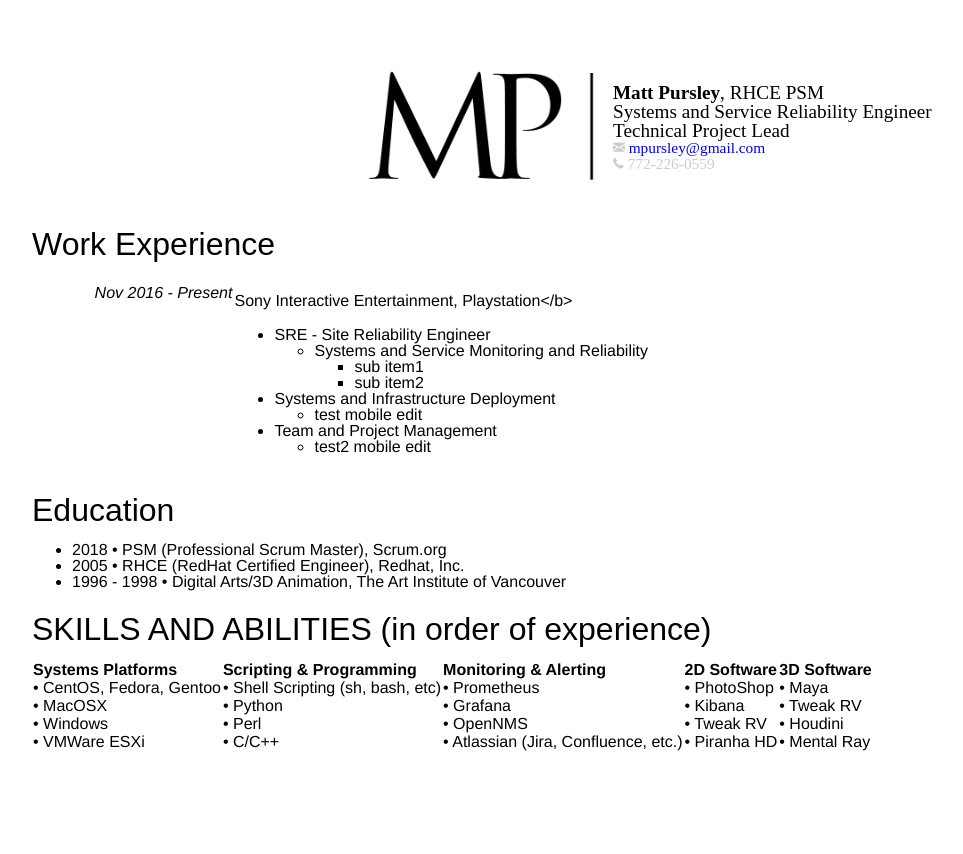
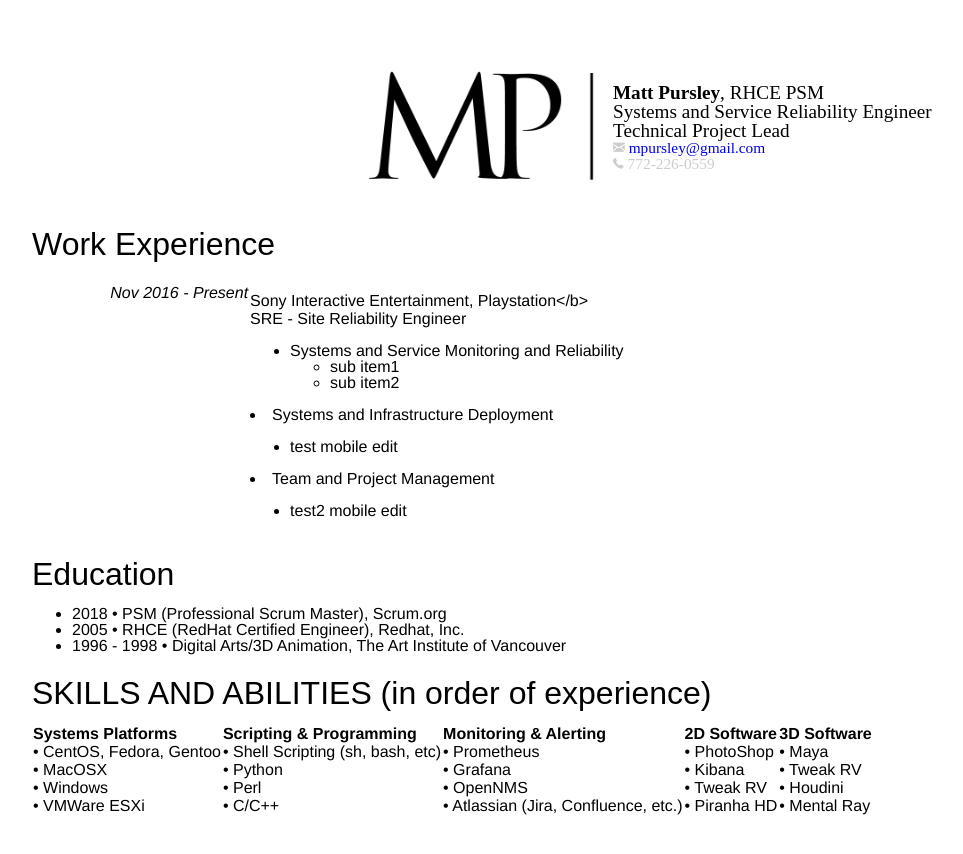
Before and after one commit to mpursley/mpursley.github.io, a Jekyll site: the page built from index_resume_short.md, in a window 1280 px wide. Shown: the top 854 px of the page, without its empty margins (16-979 px from the left). Built offline with Jekyll 4.4.1, drawn with Linux system fonts in a browser that asks for light colours.

Commit message:
Update index_resume_short.md

```diff
--- a/index_resume_short.md
+++ b/index_resume_short.md
@@ -40,8 +40,7 @@ title: Matt Pursley's CV
     <td>
     </td>
     <td>
-      <ul>
-        <li>SRE - Site Reliability Engineer</li>
+      SRE - Site Reliability Engineer
           <ul><li>Systems and Service Monitoring and Reliability</li>
               <ul><li>sub item1</li>
                   <li>sub item2</li>
@@ -53,7 +52,6 @@ title: Matt Pursley's CV
         <li>Team and Project Management</li>
           <ul><li>test2 mobile edit</li>
           </ul>
-      </ul>
     </td>
   </tr>
 </table>
```
